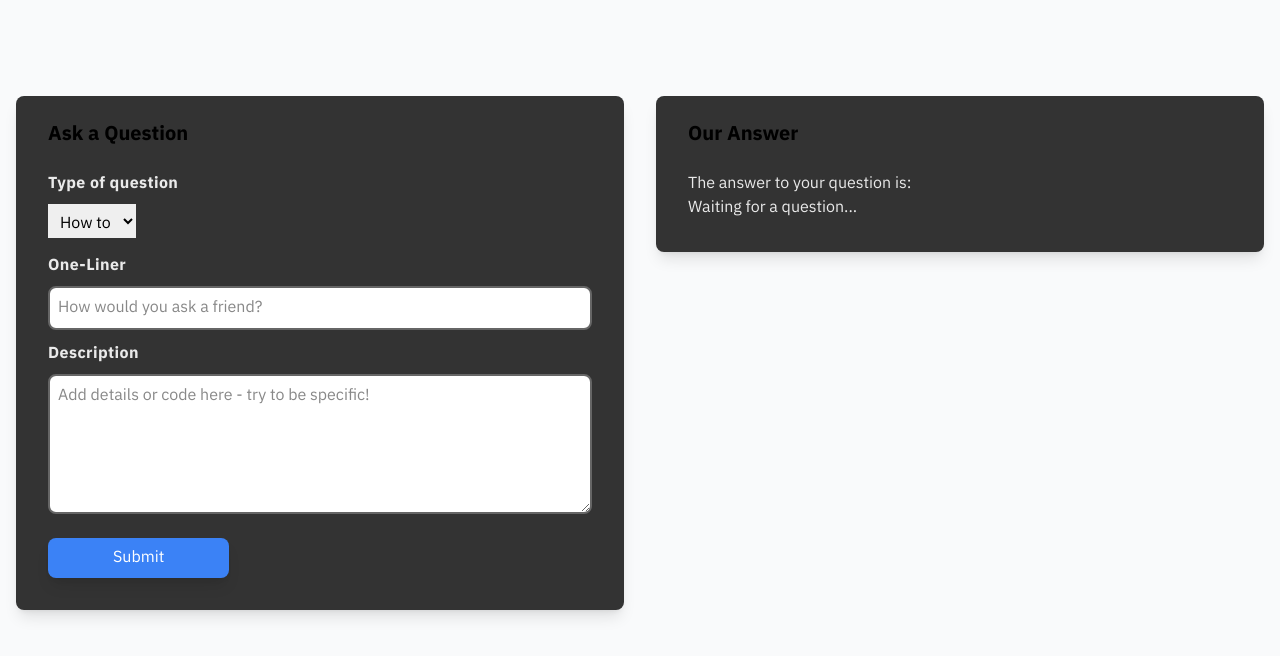
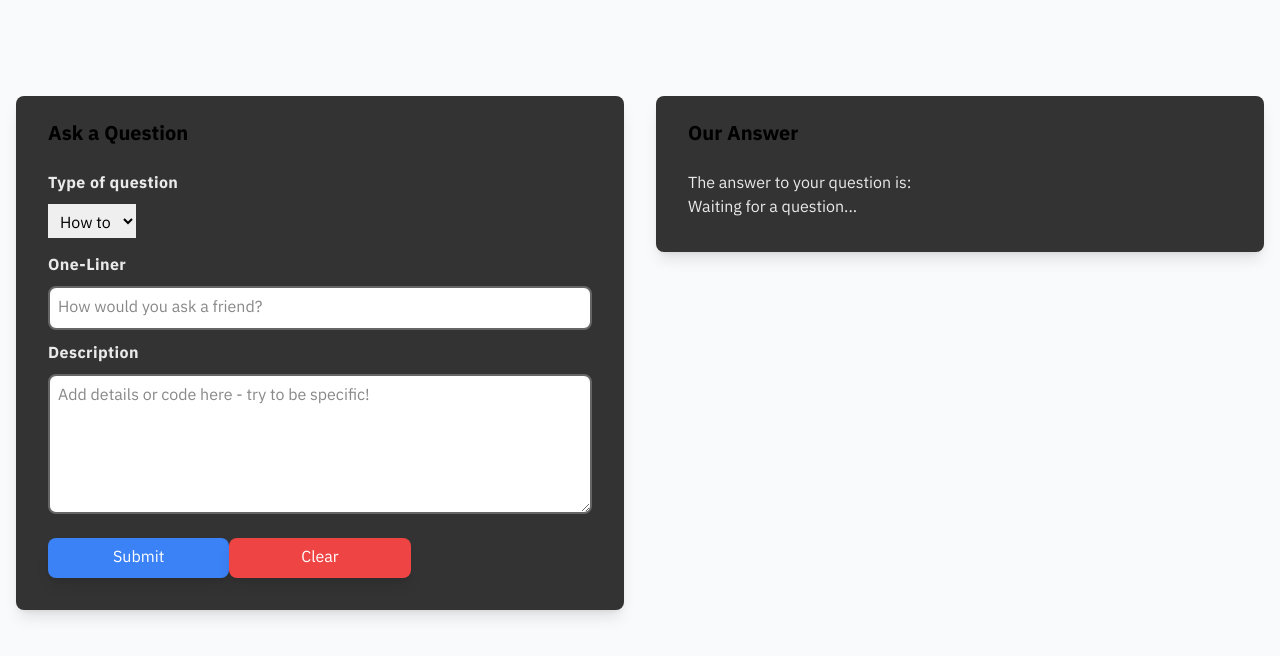
Before and after one commit to JhaAman/wolfhound, a Next.js app: page /app in a window 1280 px wide. Shown: the top 656 px of the page. Built offline with nearby package versions, Linux system fonts and the light colour scheme.

Commit message:
added clear button

```diff
--- a/pages/_components/app/QuestionPanel.tsx
+++ b/pages/_components/app/QuestionPanel.tsx
@@ -81,6 +81,14 @@ export default function QuestionPanel({ submitQuestion }: Props): ReactElement {
               >
                 Submit
               </button>
+
+              {/* Clear button */}
+              <button
+                className="w-1/3 p-2 mt-4 text-white bg-red-500 rounded-lg shadow-lg"
+                type="reset"
+              >
+                Clear
+              </button>
             </form>
           </div>
         </div>
```
